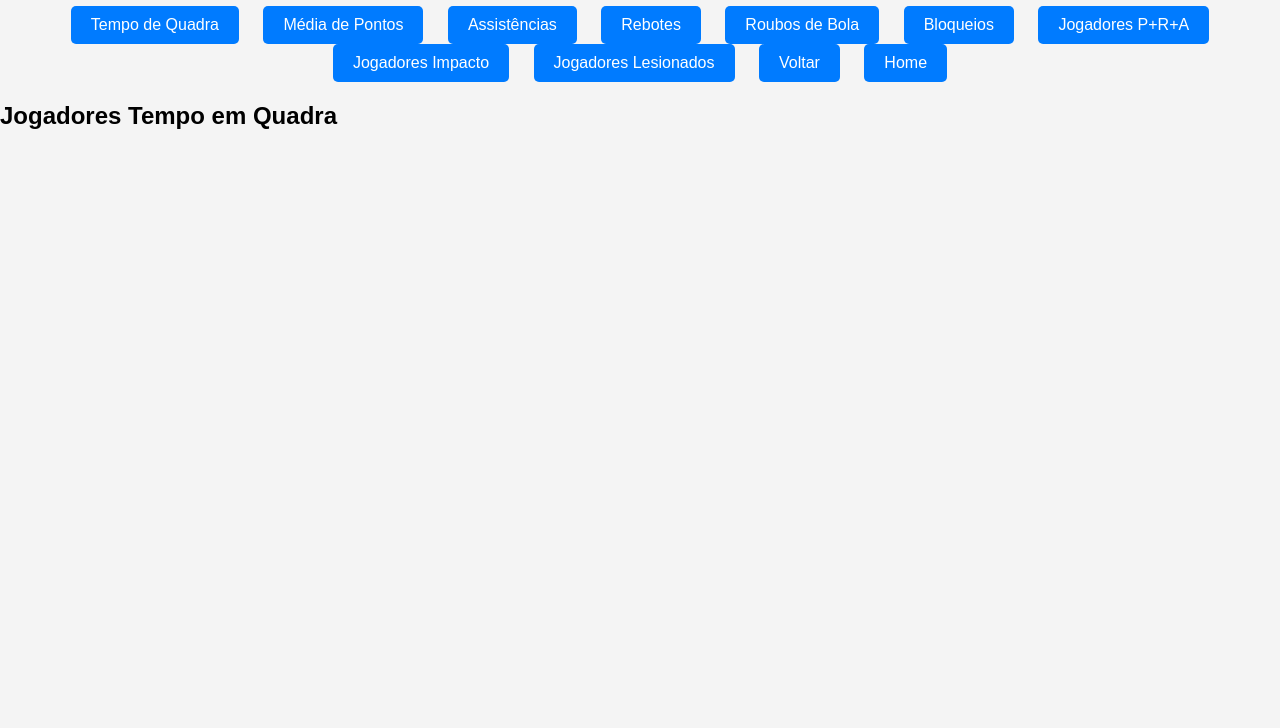
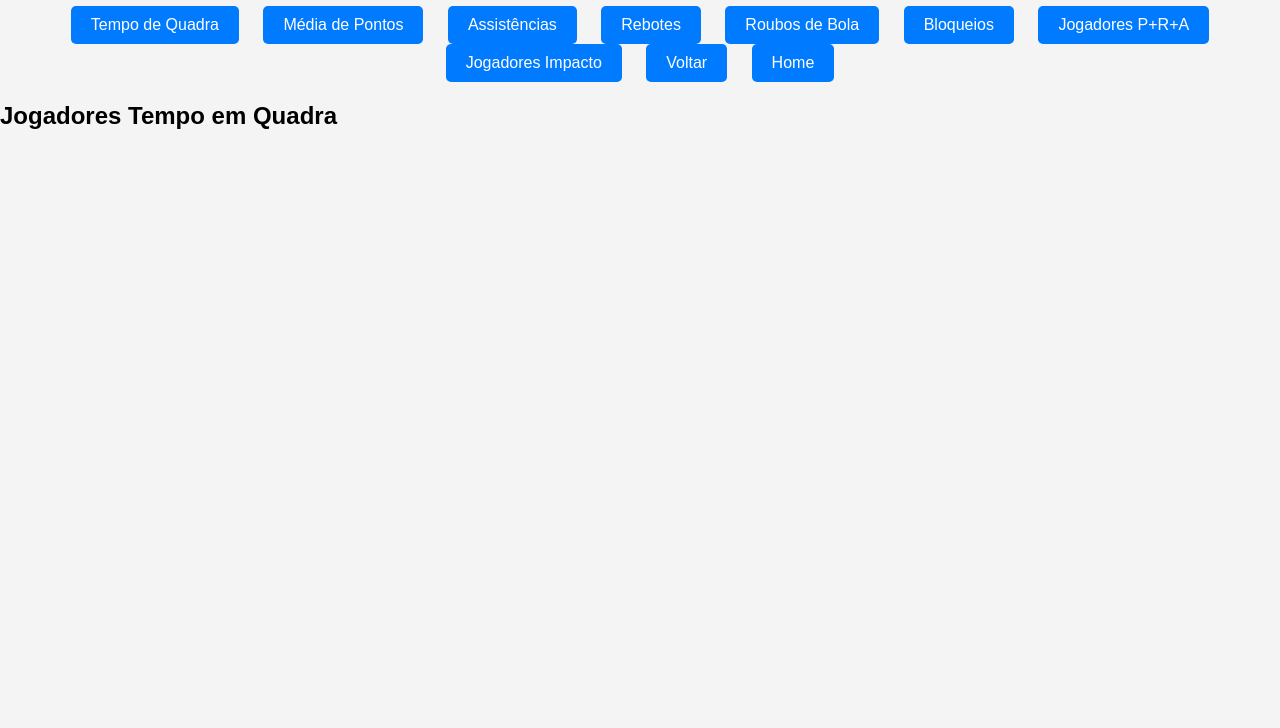
Before and after one commit to jpds90/Banco_de_Dados_NBA, a website: page public/jogadores.html in a window 1280 px wide. Shown: the part 72-800 px from the top of the page. Drawn offline with Linux system fonts and the light colour scheme; no server answers.

Commit message:
Update jogadores.html

```diff
--- a/public/jogadores.html
+++ b/public/jogadores.html
@@ -143,7 +143,6 @@
         <button onclick="showTab('bloqueios')">Bloqueios</button>
         <button onclick="showTab('jogadorespra')">Jogadores P+R+A</button>
         <button onclick="showTab('jogadoresprarb')">Jogadores Impacto</button>
-        <button onclick="showTab('lesionados')">Jogadores Lesionados</button>
         <button onclick="window.location.href='odds.html';">Voltar</button>
         <button onclick="window.location.href='principal.html';">Home</button>
     </div>
```
